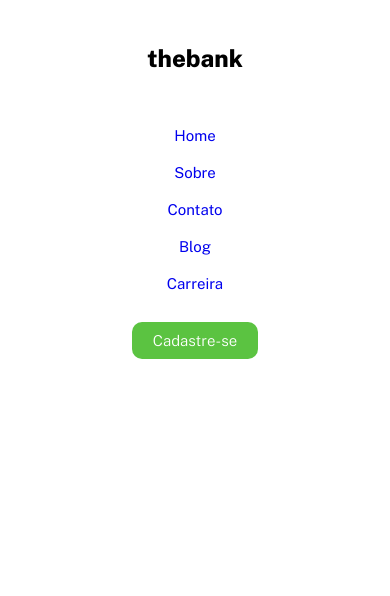
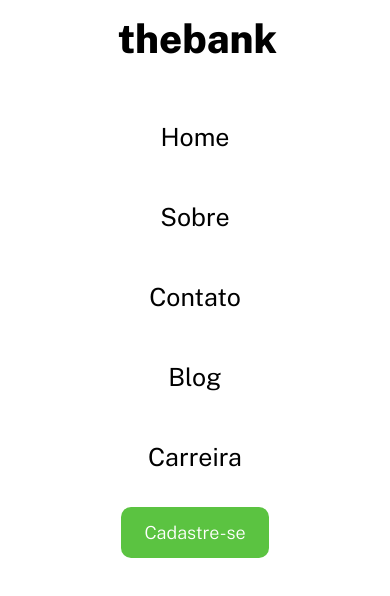
Before and after one commit to MatheusSimplicio/responsive-menu, a plain HTML site: page index.html in a window 390 px wide. Drawn offline with nearby package versions, Linux system fonts and the light colour scheme.

Commit message:
project improved

```diff
--- a/css/reset.css
+++ b/css/reset.css
@@ -1,5 +1,13 @@
 * {
     padding: 0;
     margin: 0;
-    font-family: 'Public Sans', sans-serif;
 }
+
+ul {
+    list-style: none;
+}
+
+a {
+    text-decoration: none;
+    color: #000000;
+}
--- /dev/null
+++ b/css/responsive.css
@@ -0,0 +1,38 @@
+@media (max-width:760px) {
+    .cabecalho {
+        flex-direction: column;
+        padding: 0 ;
+    }
+
+    .logo{
+        padding: 15px;
+    }
+
+    .logo h1{
+        font-size: 4rem;
+    }
+
+    .menu {
+        flex-direction: column;
+        text-align: center;
+        padding: 20px;
+    }
+
+    .menu .button{
+        display: inline-block;
+        padding: 25px;
+        margin-left: 0px;
+        font-size: 2.5rem;
+    }
+
+    .menu .button a{
+        padding: 17px 40px;
+    }
+
+    .menu .button.cadastro{
+        font-size: 1.8rem;
+        padding: 15px 23px;
+        margin-top: 10px;
+        margin-left: 0;
+    }
+}
--- a/css/style.css
+++ b/css/style.css
@@ -1,7 +1,17 @@
+html{
+    font-size: 62.5%;
+}
+
+body {
+    font-family: 'Public Sans', sans-serif;
+    font-weight: 400;
+}
+
 .cabecalho {
     display: flex;
     justify-content: space-between;
-    padding: 59px;
+    padding: 45px;
+    align-items: center;
 }
 
 .logo {
@@ -9,65 +19,37 @@
     align-items: center;
 }
 
+.logo h1{
+    font-size: 2rem;
+    margin-left: 5px;
+}
+
 .menu {
-    list-style: none;
     display: flex;
-    padding-top: 11px;
-
+    align-items: center;
 }
 
 .menu .button {
-    text-decoration: none;
-    margin-left: 16px;
-    padding: 7px 11px 7px 11px;
+    margin-left: 1.5rem;
+    padding: 11px 6px;
     font-size: 15px;
+    transition: 0.2s ease-in-out;
 }
 
 .menu .button.cadastro {
     background-color: hsla(108, 52%, 51%, 1);
-    border-radius: 10px;
-    padding: 10px 21px 10px 21px;
+    border-radius: 1rem;
+    margin-left: 2rem;
+    padding: 10px 21px;
     font-weight: 300;
     color: hsla(0, 0%, 100%, 1);
 }
 
-.menu .button:visited{
-    color: black;
-}
-
 .menu .button.cadastro{
-    color: white;
+    color: hsla(0, 0%, 100%, 1);
 }
 
 .menu .button:hover {
     background-color: hsla(108, 51%, 51%, 1);
     color: hsla(0, 0%, 100%, 1);
 }
-
-@media (max-width:859px) {
-    .cabecalho {
-        display: block;
-        text-align: center;
-        padding: 0 ;
-    }
-
-    .logo{
-        display: block;
-        padding: 25px;
-    }
-
-    .menu {
-        flex-direction: column;
-        padding: 20px;
-    }
-
-    .menu .button{
-        display: inline-block;
-        padding:10px 28px 10px 28px;
-        margin-left: 0px;
-    }
-
-    .menu .button.cadastro{
-        margin: 20px;
-    }
-}
--- a/index.html
+++ b/index.html
@@ -9,6 +9,7 @@
 
     <link rel="stylesheet" href="css/reset.css">
     <link rel="stylesheet" href="css/style.css">
+    <link rel="stylesheet" href="css/responsive.css">
     <link rel="preconnect" href="https://fonts.googleapis.com">
     <link rel="preconnect" href="https://fonts.gstatic.com" crossorigin>
     <link href="https://fonts.googleapis.com/css2?family=Public+Sans:wght@300;400;800&display=swap" rel="stylesheet">
@@ -16,10 +17,10 @@
 
 <body>
     <header class="cabecalho">
-        <div class="logo">
+        <a href="#" class="logo">
             <img src="images/logo.png" alt="">
-            <h2>thebank</h2>
-        </div>
+            <h1>thebank</h1>
+        </a>
         <nav>
             <ul class="menu">
                 <li><a href="#" class="button">Home</a></li>
```
